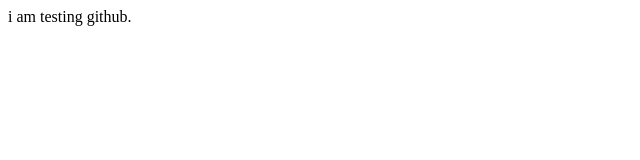
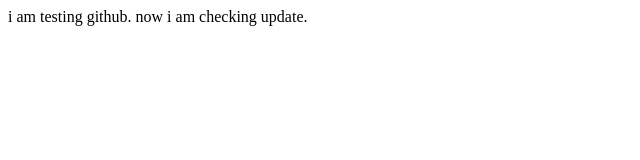
Before and after one commit to ToushickRion/test3, a plain HTML site: page index.html in a window 1280 px wide. Shown: the whole page, without its empty margins (0-640 px from the left). Drawn offline with Linux system fonts and the light colour scheme.

Commit message:
second commit

```diff
--- a/index.html
+++ b/index.html
@@ -7,5 +7,7 @@
 </head>
 <body>
     i am testing github.
+
+    now i am checking update.
 </body>
 </html>
```
